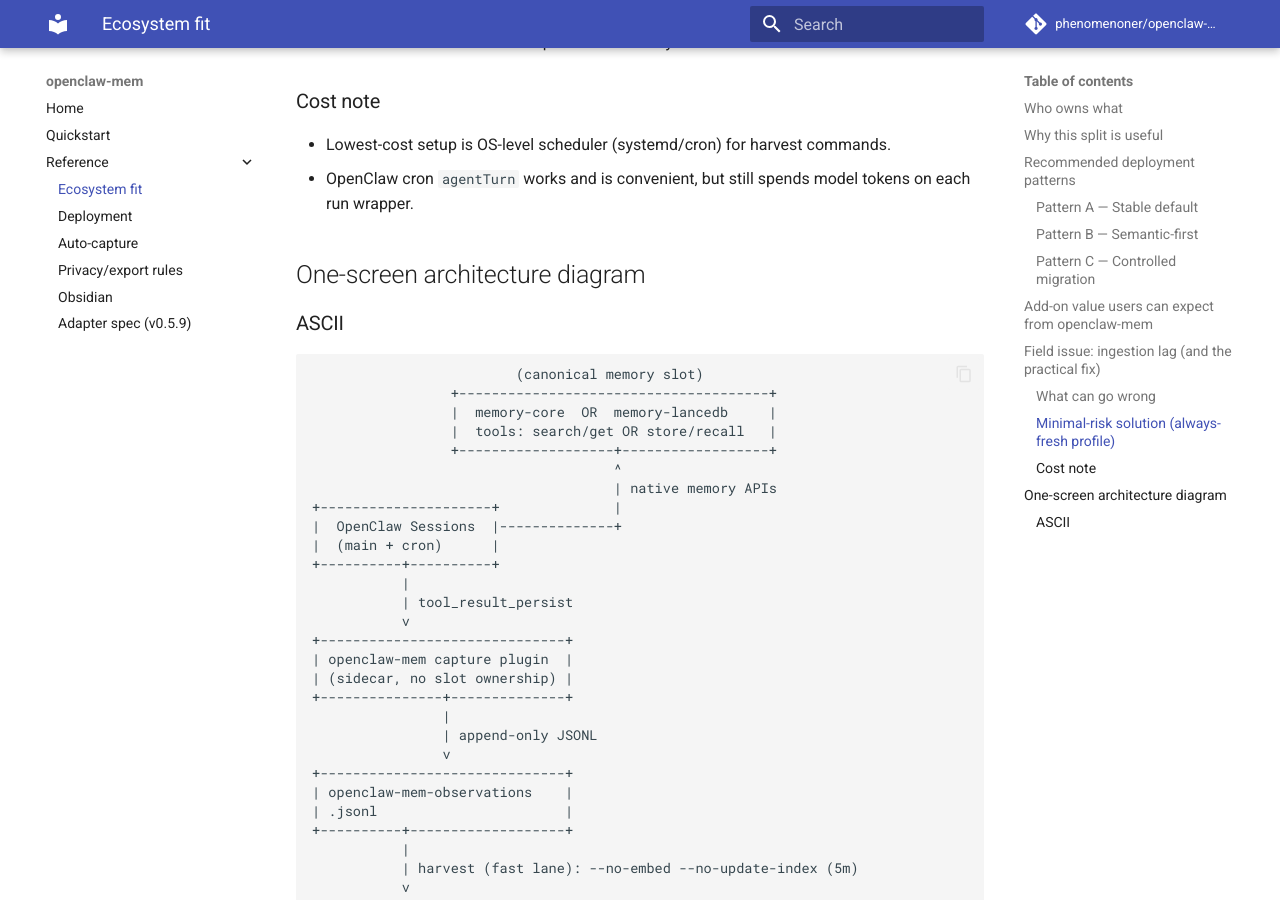
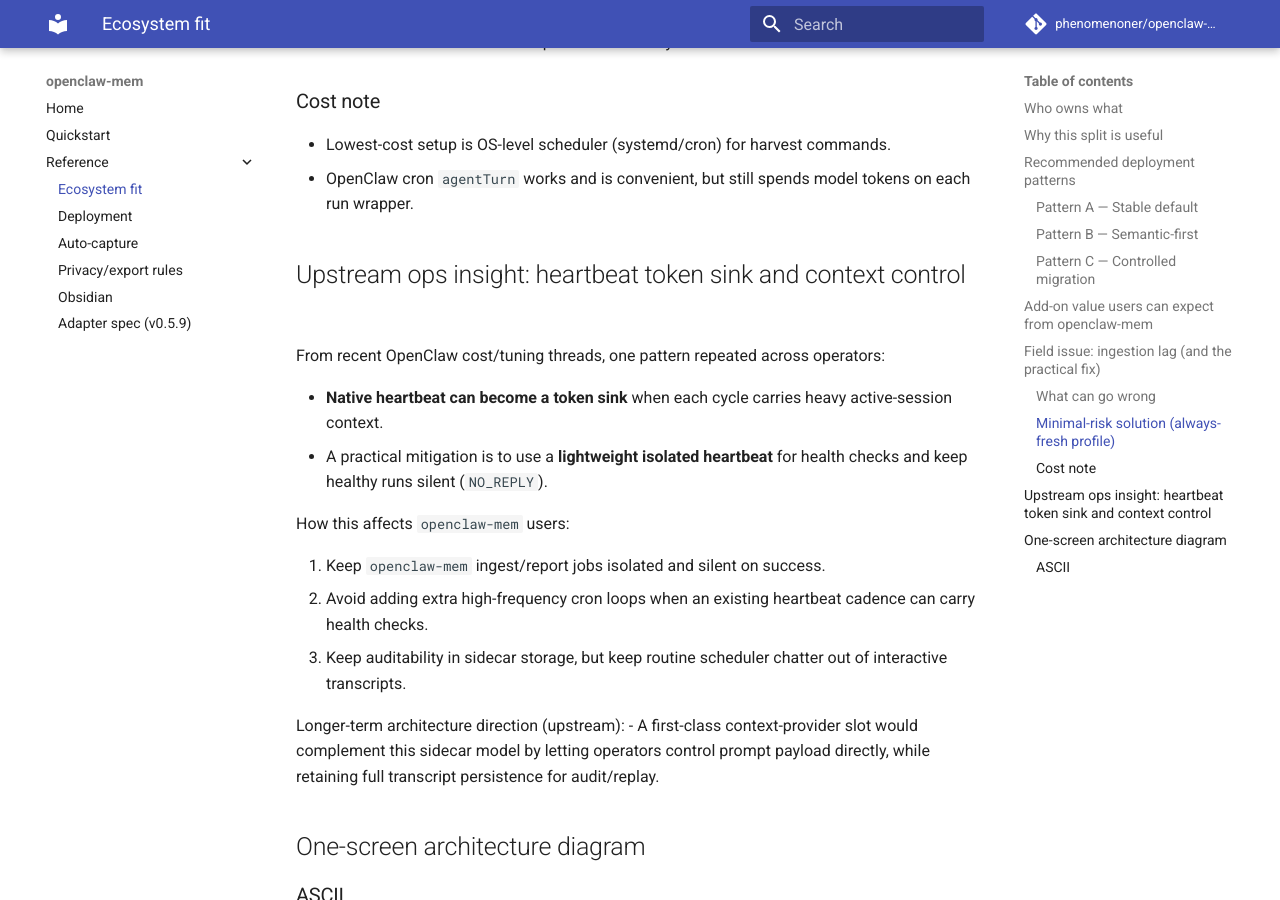
Before and after one commit to phenomenoner/openclaw-mem, an MkDocs documentation site: the page built from docs/ecosystem-fit.md, in a window 1280 px wide and 900 px high, scrolled down 2874 px. Built offline with MkDocs 1.6.1 and Material for MkDocs 9.7.7, drawn with Linux system fonts in a browser that asks for light colours; comment, search, counter and statistics services are not loaded.

Commit message:
docs: add heartbeat token sink ops note to ecosystem fit

```diff
--- a/docs/ecosystem-fit.md
+++ b/docs/ecosystem-fit.md
@@ -104,6 +104,22 @@
 - Lowest-cost setup is OS-level scheduler (systemd/cron) for harvest commands.
 - OpenClaw cron `agentTurn` works and is convenient, but still spends model tokens on each run wrapper.
 
+## Upstream ops insight: heartbeat token sink and context control
+
+From recent OpenClaw cost/tuning threads, one pattern repeated across operators:
+
+- **Native heartbeat can become a token sink** when each cycle carries heavy active-session context.
+- A practical mitigation is to use a **lightweight isolated heartbeat** for health checks and keep healthy runs silent (`NO_REPLY`).
+
+How this affects `openclaw-mem` users:
+
+1. Keep `openclaw-mem` ingest/report jobs isolated and silent on success.
+2. Avoid adding extra high-frequency cron loops when an existing heartbeat cadence can carry health checks.
+3. Keep auditability in sidecar storage, but keep routine scheduler chatter out of interactive transcripts.
+
+Longer-term architecture direction (upstream):
+- A first-class context-provider slot would complement this sidecar model by letting operators control prompt payload directly, while retaining full transcript persistence for audit/replay.
+
 ## One-screen architecture diagram
 
 ### ASCII
```
